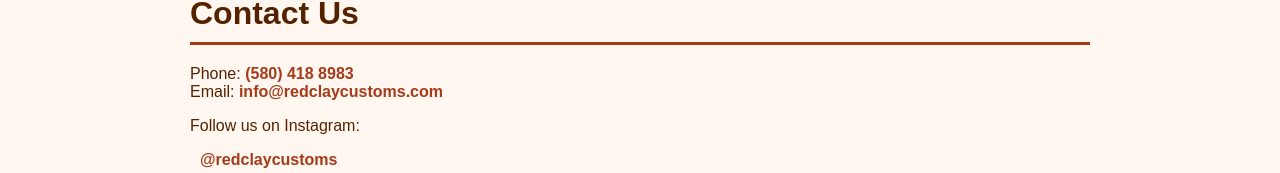
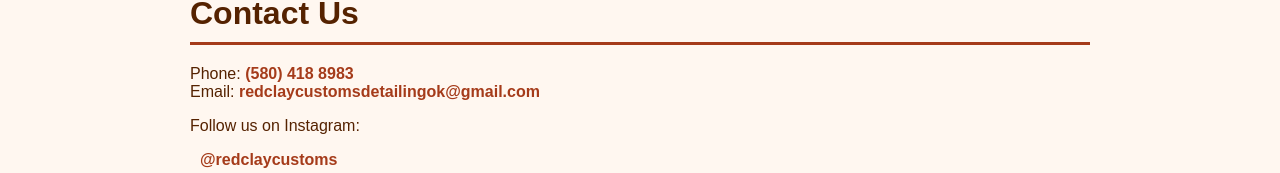
Before and after one commit to VxnceMK/reddirtdetailing, a plain HTML site: page index.html in a window 1280 px wide. Shown: the part 568-741 px from the top of the page. Drawn offline with Linux system fonts and the light colour scheme.

Commit message:
Update index.html

```diff
--- a/index.html
+++ b/index.html
@@ -112,7 +112,7 @@
       <h2>Contact Us</h2>
       <p class="contact-info">
         Phone: <a href="tel:+15804188983">(580) 418 8983</a><br />
-        Email: <a href="mailto:info@redclaycustoms.com">info@redclaycustoms.com</a><br />
+        Email: <a href="mailto:redclaycustomsdetailingok@gmail.com">redclaycustomsdetailingok@gmail.com</a><br />
 
       </p>
       <p>Follow us on Instagram:</p>
```
